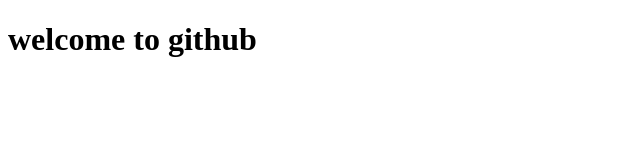
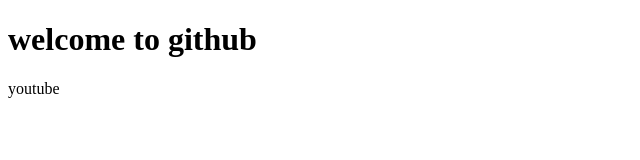
Before and after one commit to ytushar14/html_css, a plain HTML site: page index.html in a window 1280 px wide. Shown: the full height of the page, 0-640 px from the left. Drawn offline with Linux system fonts and the light colour scheme.

Commit message:
i include label tag in index.html

```diff
--- a/index.html
+++ b/index.html
@@ -7,5 +7,6 @@
 </head>
 <body>
     <h1>welcome to github</h1>
+    <label>youtube</label>
 </body>
 </html>
```
